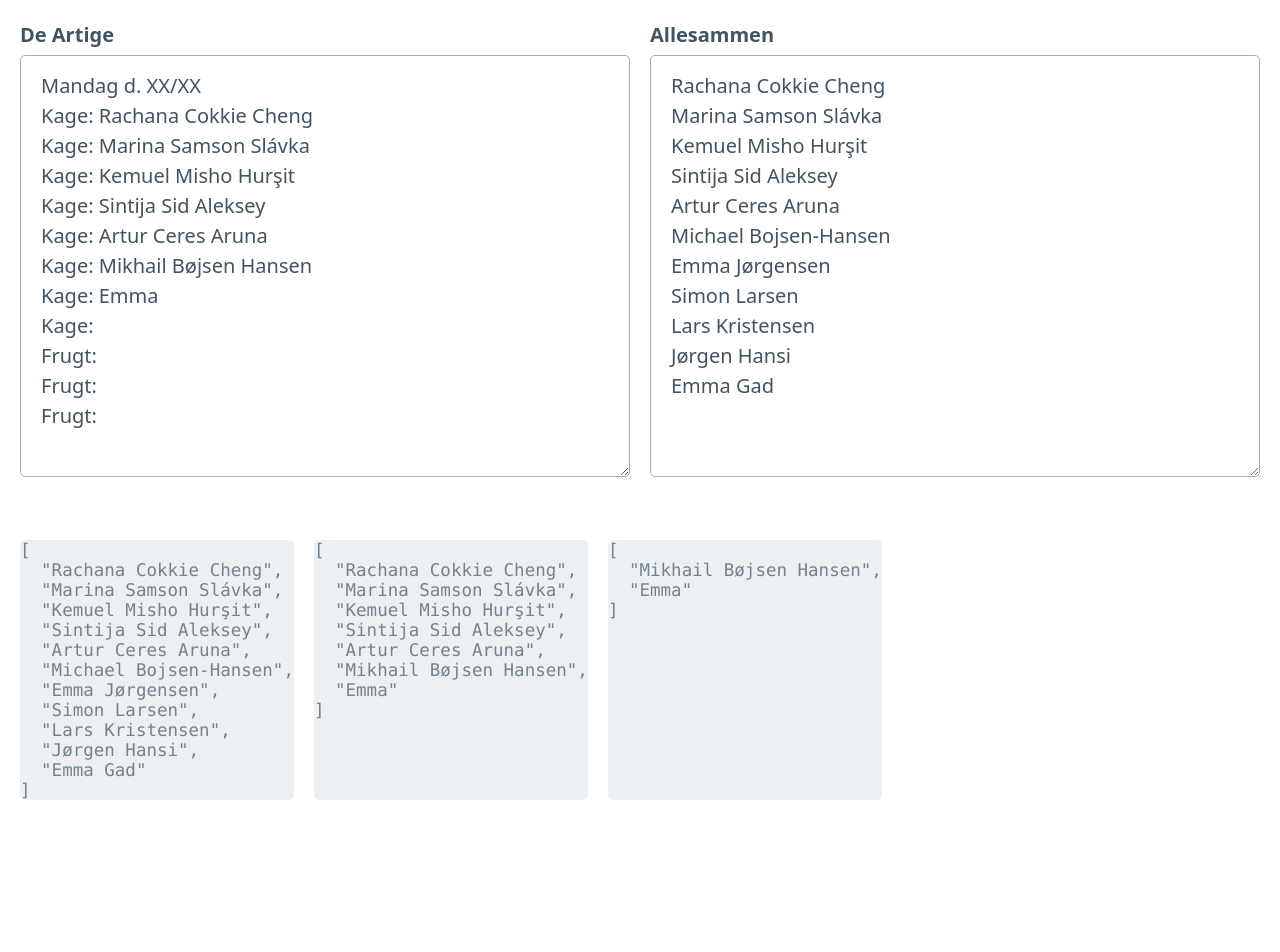
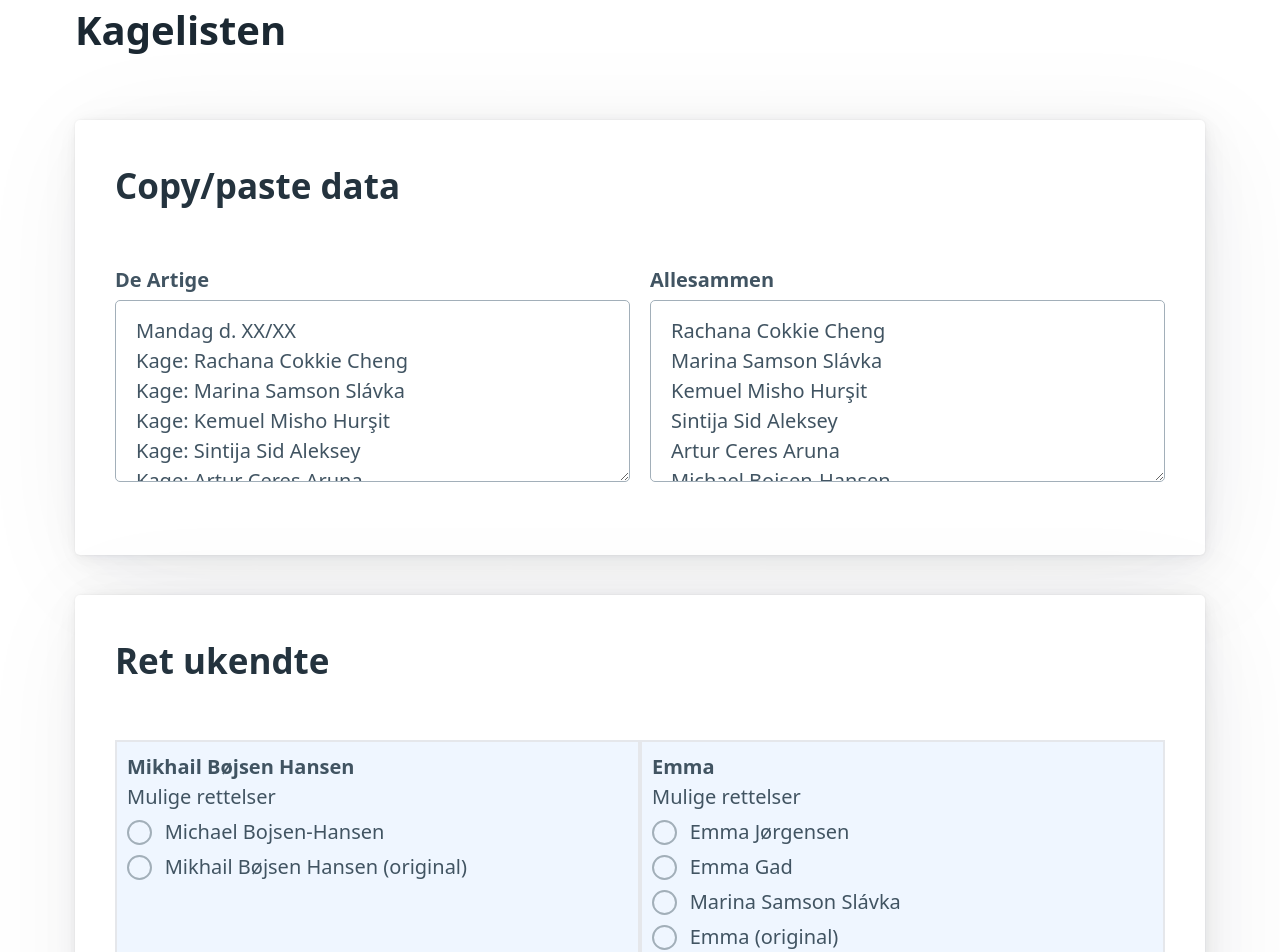
Before and after one commit to bjornnorgaard/kagelisten, a SvelteKit app: page / in a window 1280 px wide. Shown: the top 952 px of the page. Before the commit the page ends 840 px from the top, so only its background shows below. Built offline with nearby package versions, Linux system fonts and the light colour scheme.

Commit message:
Uknown matcher progress

```diff
--- a/package.json
+++ b/package.json
@@ -11,6 +11,7 @@
 		"check:watch": "svelte-kit sync && svelte-check --tsconfig ./tsconfig.json --watch"
 	},
 	"devDependencies": {
+		"@picocss/pico": "^1.5.10",
 		"@sveltejs/adapter-vercel": "^3.0.3",
 		"@sveltejs/kit": "^1.20.4",
 		"autoprefixer": "^10.4.15",
@@ -20,7 +21,9 @@
 		"tailwindcss": "^3.3.3",
 		"tslib": "^2.4.1",
 		"typescript": "^5.0.0",
-		"@picocss/pico": "^1.5.10",
 		"vite": "^4.4.2"
+	},
+	"dependencies": {
+		"fuse.js": "^6.6.2"
 	}
 }
--- a/src/lib/constants.ts
+++ b/src/lib/constants.ts
@@ -1 +1 @@
-export const textareaCols = 13;
+export const textareaCols = 5;
--- a/src/routes/+layout.svelte
+++ b/src/routes/+layout.svelte
@@ -3,6 +3,8 @@
     import "@picocss/pico/css/pico.css";
 </script>
 
-<div class="h-full p-4">
+<main class="container">
+    <h1>Kagelisten</h1>
+
     <slot/>
-</div>
+</main>
--- a/src/routes/+page.svelte
+++ b/src/routes/+page.svelte
@@ -2,12 +2,24 @@
     import RawSaintsInput from "./RawSaintsInput.svelte";
     import RawEveryoneInput from "./RawEveryoneInput.svelte";
     import {everyone, saints, unknown} from "$lib/stores";
+    import UnknownMatcher from "./UnknownMatcher.svelte";
 </script>
 
-<div class="flex gap-4">
-    <RawSaintsInput/>
-    <RawEveryoneInput/>
-</div>
+<article>
+    <h2>Copy/paste data</h2>
+    <div class="grid">
+        <RawSaintsInput/>
+        <RawEveryoneInput/>
+    </div>
+</article>
+
+<article>
+    <h2>Ret ukendte</h2>
+    <div>
+        <UnknownMatcher/>
+    </div>
+</article>
+
 
 <br>
 
--- a/src/routes/RawEveryoneInput.svelte
+++ b/src/routes/RawEveryoneInput.svelte
@@ -25,7 +25,7 @@
     }
 </script>
 
-<label class="w-full">
+<label>
     <b>Allesammen</b>
     <textarea rows={textareaCols} bind:value={rawEveryone} on:input={parseInput}></textarea>
 </label>
--- a/src/routes/RawSaintsInput.svelte
+++ b/src/routes/RawSaintsInput.svelte
@@ -40,7 +40,7 @@
     }
 </script>
 
-<label class="w-full">
+<label>
     <b>De Artige</b>
     <textarea rows={textareaCols} bind:value={rawSaintsString} on:input={parseInput}></textarea>
 </label>
--- /dev/null
+++ b/src/routes/UnknownMatcher.svelte
@@ -0,0 +1,71 @@
+<script lang="ts">
+    import {everyone, unknown} from "$lib/stores";
+    import {derived} from "svelte/store";
+    import Fuse from "fuse.js";
+
+    // Key is the original name, value is the new name
+    let replacements = new Map<string, string>();
+
+    const data = derived([unknown, everyone], ([$unknown, $everyone]) => {
+        return $unknown.map((u, i) => {
+            return {
+                index: i,
+                name: u,
+                original: u,
+                suggestions: findSuggestions(u, $everyone),
+            };
+        });
+    });
+
+    function findSuggestions(name: string, all: string[]): string[] {
+        const fuseOptions = {threshold: 0.5,};
+        const fuse = new Fuse(all, fuseOptions);
+        return fuse.search(name).map((r) => r.item);
+    }
+
+    function suggestionSelected(unknownName: string, suggestion: string) {
+        replacements = replacements.set(unknownName, suggestion);
+    }
+
+</script>
+
+<div class="flex flex-wrap bg-green-50">
+    {#each $data as u (u.name)}
+        <div class="basis-1/2 border-2 bg-blue-50 p-2">
+            {#if replacements.get(u.original) && replacements.get(u.original) !== u.original}
+                <span class="line-through">{u.original}</span>
+                <b>{replacements.get(u.original)}</b>
+            {:else}
+                <b>{u.name}</b>
+            {/if}
+
+            <fieldset>
+                {#if u.suggestions.length}
+                    <legend><span>Mulige rettelser</span></legend>
+                    {#each u.suggestions as s}
+                        <label>
+                            <input checked={replacements.get(u.original) === s}
+                                   on:change={() => suggestionSelected(u.original, s)}
+                                   type="radio" name={s} value={s}/>
+                            {s}
+                        </label>
+                    {/each}
+                    <label>
+                        <input checked={replacements.get(u.original) === u.original}
+                               on:change={() => suggestionSelected(u.original, u.original)}
+                               type="radio" name={u.original} value={u.original}/>
+                        {u.original} (original)
+                    </label>
+                {:else}
+                    <legend><b>Fandt ingen mulige rettelser</b></legend>
+                {/if}
+            </fieldset>
+        </div>
+    {/each}
+</div>
+
+<br>
+
+{#each replacements as [k, v]}
+    <p>"{k}" bliver til "{v}"</p>
+{/each}
```
Also changed, not shown: 1 other file (tests, documents, lock files or other folders).
